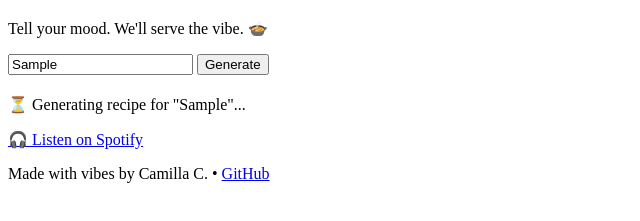
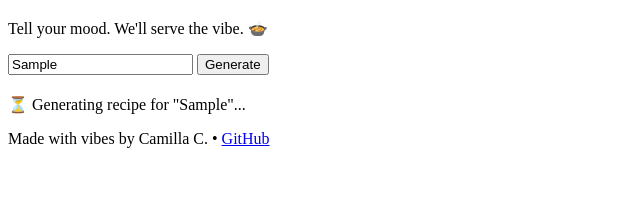
Before and after one commit to hicamilla/the-mood-menu, a plain HTML site: page index.html in a window 1280 px wide. Both pictures are taken after typing "Sample" into the empty fields and a click on the button "Generate". Shown: the part 61-282 px from the top of the page, without its empty margins (0-640 px from the left). Drawn offline with nearby package versions, Linux system fonts and the light colour scheme; no server answers.

Commit message:
Fix bugs

```diff
--- a/index.html
+++ b/index.html
@@ -34,7 +34,6 @@
       <h2 id="recipe-title"></h2>
       <p id="recipe-description"></p>
       <ul id="recipe-ingredients"></ul>
-      <a id="playlist-link" href="#" target="_blank">🎧 Listen on Spotify</a>
     </section>
   </main>
 </div>
--- a/index.js
+++ b/index.js
@@ -11,7 +11,7 @@ function generateRecipe(event) {
   event.preventDefault();
 
   let moodInput = document.querySelector("#mood-input");
-  let apiKey = "927adff4309ccc33tb7fd3o104741c05";
+  let apiKey = "YOUR_SHECODES_API_KEY";
   let context =
     "You are a creative chef and playlist curator. Given a mood, generate a short, vivid recipe suggestion (title + ingredients + one-liner description) and a Spotify playlist name to match the mood. Format everything as a simple paragraph in HTML. Separate lines with <br /> if needed.";
   let prompt = `User mood: ${moodInput.value}`;
```
